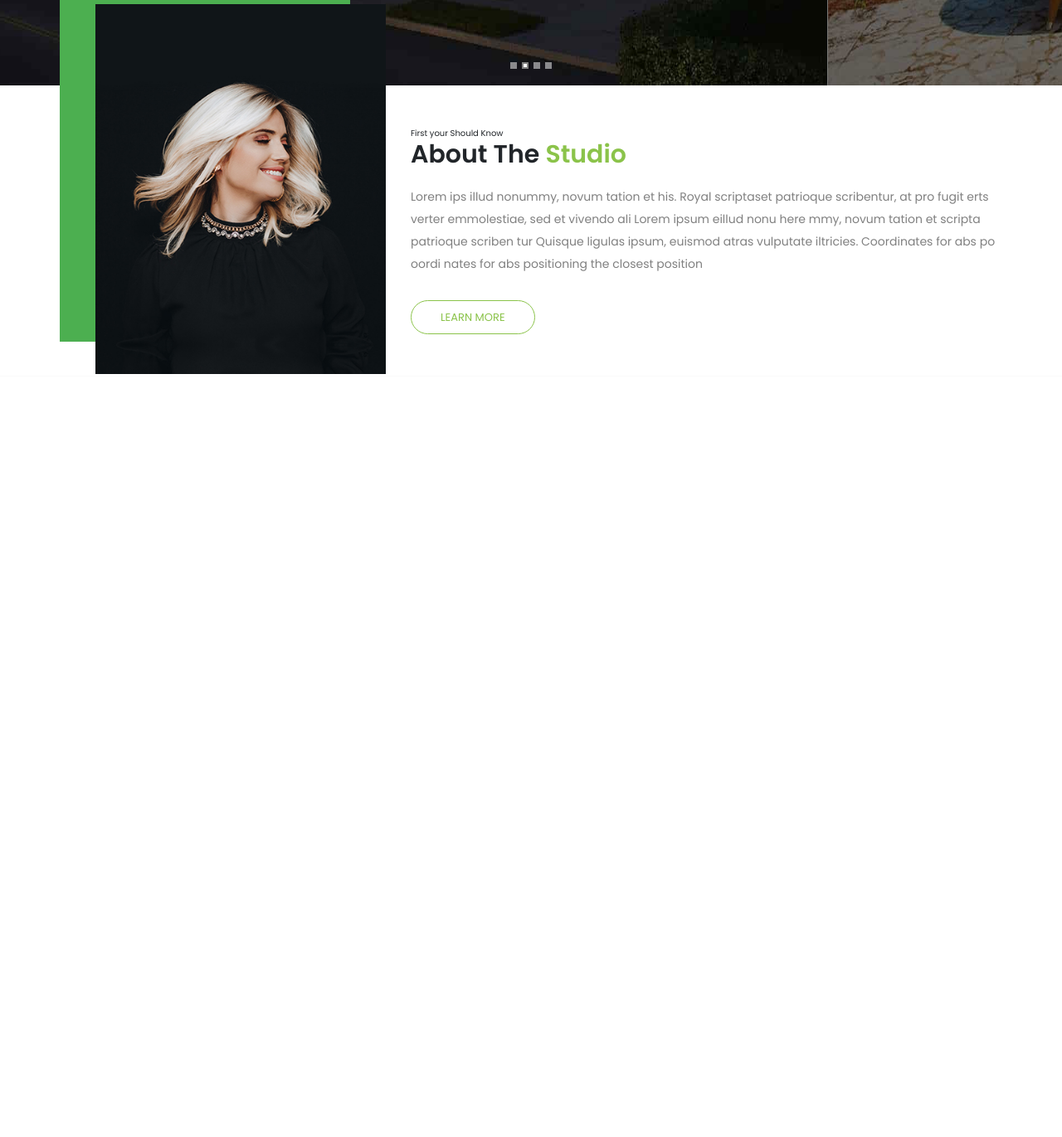
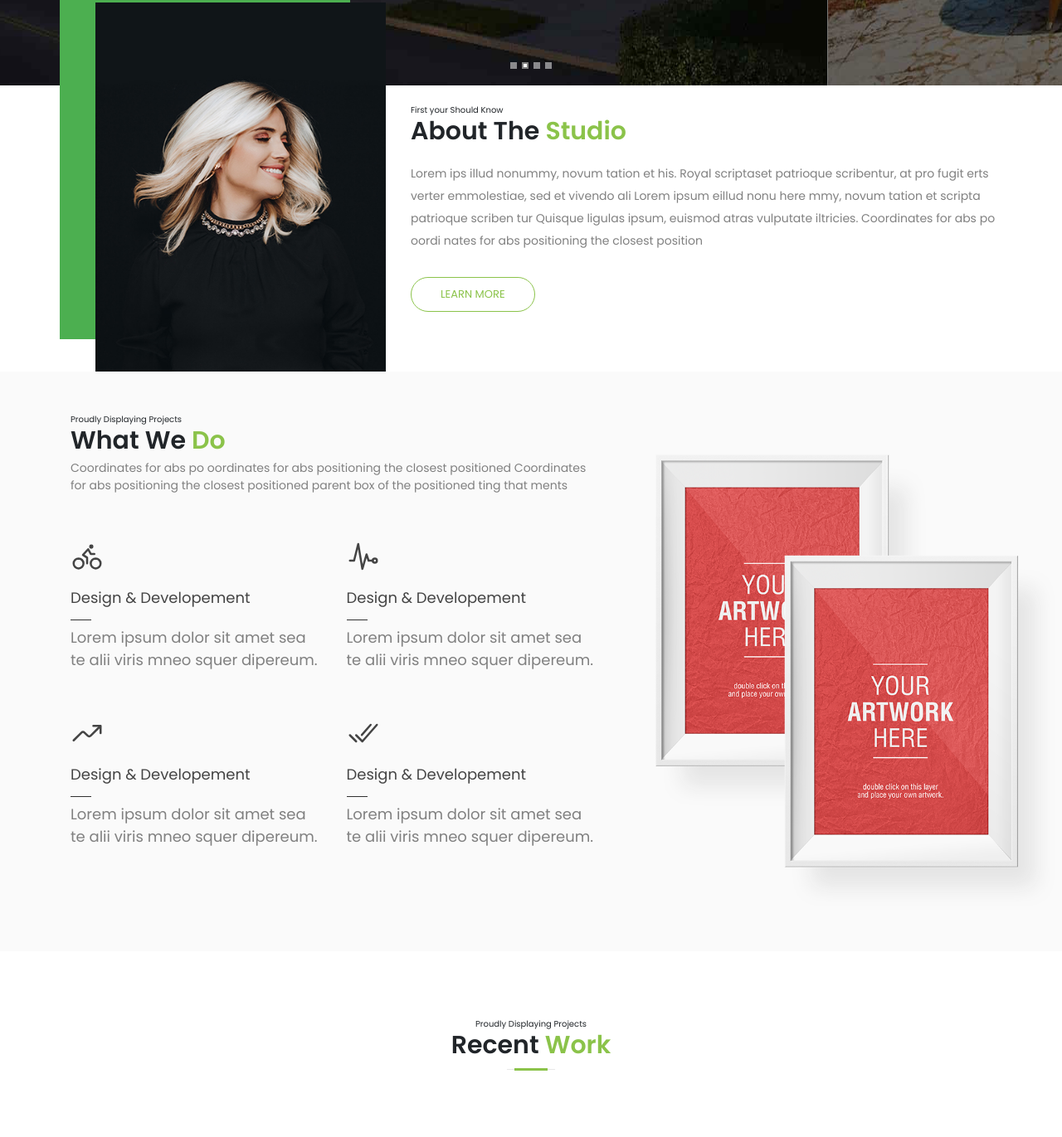
Before and after one commit to naabila/PSD-to-HTML-using-Bootstrap-4, a plain HTML site: page index.html in a window 1280 px wide. Shown: the part 841-2212 px from the top of the page at 83% size. Before the commit the page ends 1295 px from the top, so only its background shows below. Drawn offline with nearby package versions, Linux system fonts and the light colour scheme.

Commit message:
Our work section added

```diff
--- a/css/style.css
+++ b/css/style.css
@@ -245,10 +245,51 @@ ul.navbar-nav li a{
 
   }
   .abt-text{
-    margin-top: 15rem;
+    margin-top: 10rem;
     margin-bottom: 5rem;
   }
 
   .our-work{
     background-color: #fafafa;
+    padding-top: 5rem;
+    padding-bottom: 5rem;
+
+
   }
+  .do-content{
+    padding: 4.5rem 0 0 0;
+  }
+
+
+  .do-icon{
+    font-size: 4rem;
+    color: var(--h2-color);
+  }
+  .do-content p{
+    font-size: 1.8rem;
+    margin-top: .7rem;
+  }
+  .do-content h3{
+    font-size: 1.8rem;
+    font-weight: medium;
+    margin: 1.5rem 0 1.5rem 0;
+    color: var(--h2-color);
+
+}
+.do-style{
+    height: 1px;
+    width: 2.5rem;
+    background: #000000cd;
+}
+.do-image img{
+    max-width: 118%;
+    padding-left: 4rem;
+    padding-top: 5rem;
+
+
+}
+
+/* ===================================================================================================================== Recent Work================================ */
+.recent-work{
+    padding: 8rem 10rem;
+}
--- a/index.html
+++ b/index.html
@@ -105,7 +105,6 @@
                 <button class="btn our-btn-2">Contact Us</button>
               </div>
             </div>
-
           </div>
           <div class="carousel-item">
             <img class="" src="./images/1.jpg" alt="First slide">
@@ -118,7 +117,6 @@
                 <button class="btn our-btn-2">Contact Us</button>
               </div>
             </div>
-
           </div>
           <div class="carousel-item">
             <img class="" src="./images/2.jpg" alt="First slide">
@@ -131,7 +129,6 @@
                 <button class="btn our-btn-2">Contact Us</button>
               </div>
             </div>
-
           </div>
           <div class="carousel-item">
             <img class="" src="./images/1.jpg" alt="First slide">
@@ -144,9 +141,7 @@
                 <button class="btn our-btn-2">Contact Us</button>
               </div>
             </div>
-
           </div>
-
           <a class="carousel-control-prev" href="#carouselExampleIndicators" role="button" data-slide="prev">
             <span class="carousel-control-prev-icon" aria-hidden="true"></span>
             <span class="sr-only">Previous</span>
@@ -164,48 +159,98 @@
         <div class="row about d-flex align-items-center">
           <div class="col-lg-4">
             <img src="./images/abt-img.jpg" alt="">
-
           </div>
           <div class="col-lg-8">
             <div class="abt-text">
               <!-- Section Title -->
               <div class="sec-title text-left">
                 <div class="sub-title">First your Should Know</div>
-    <h2>About The <span>Studio</span></h2>
-
-
-  </div>  <!-- Sectitle -->
-  <p class="abt-para">
-    Lorem ips illud nonummy, novum tation et his. Royal scriptaset patrioque scribentur, at pro fugit erts verter emmolestiae, sed et vivendo ali Lorem ipsum eillud nonu here mmy, novum tation et scripta patrioque scriben tur Quisque ligulas ipsum, euismod atras vulputate iltricies. Coordinates for abs po oordi nates for abs positioning the closest position
-  </p>
-  <button class="btn abt-btn">
-    Learn More
-  </button>
-
+                <h2>About The <span>Studio</span>
+                </h2>
               </div>
-
-
+              <!-- Sectitle -->
+              <p class="abt-para"> Lorem ips illud nonummy, novum tation et his. Royal scriptaset patrioque scribentur, at pro fugit erts verter emmolestiae, sed et vivendo ali Lorem ipsum eillud nonu here mmy, novum tation et scripta patrioque scriben tur Quisque ligulas ipsum, euismod atras vulputate iltricies. Coordinates for abs po oordi nates for abs positioning the closest position </p>
+              <button class="btn abt-btn"> Learn More </button>
+            </div>
           </div>
         </div>
       </div>
     </section>
-
     <!-- About Me End -->
     <!-- OUR WORK START -->
    <section class="our-work">
+    <div class="work-wrapper">
       <div class="container">
         <div class="row">
-          <div class="col-md-7">
+          <div class="col-md-7 do-left">
+             <!-- Section Title -->
+             <div class="sec-title text-left">
+              <div class="sub-title">Proudly Displaying Projects</div>
+              <h2>What We <span>Do</span>
+              </h2>
+              <p class="sec-title-para">Coordinates for abs po oordinates for abs positioning the closest positioned Coordinates for abs positioning the closest positioned parent box of the positioned ting that ments</p>
+            </div>
+            <!-- Sectitle -->
+            <div class="row">
+              <div class="col-md-6">
+                <div class="do-content text-left">
+                  <ion-icon name="bicycle-outline" class="do-icon"></ion-icon>
+                  <h3>Design & Developement</h3>
+                  <div class="do-style"></div>
+                  <p>Lorem ipsum dolor sit amet sea te alii viris mneo squer dipereum.</p>
+                </div>
+                <div class="do-content text-left">
+                  <ion-icon name="trending-up-outline" class="do-icon"></ion-icon>
+                  <h3>Design & Developement</h3>
+                  <div class="do-style"></div>
+                  <p>Lorem ipsum dolor sit amet sea te alii viris mneo squer dipereum.</p>
+                </div>
+              </div>
+              <div class="col-md-6">
+                <div class="do-content text-left">
+                  <ion-icon name="pulse-outline" class="do-icon"></ion-icon>
+                  <h3>Design & Developement</h3>
+                  <div class="do-style"></div>
+                  <p>Lorem ipsum dolor sit amet sea te alii viris mneo squer dipereum.</p>
+                </div>
+                <div class="do-content text-left">
+                  <ion-icon name="checkmark-done-outline" class="do-icon"></ion-icon>
+                  <h3>Design & Developement</h3>
+                  <div class="do-style"></div>
+                  <p>Lorem ipsum dolor sit amet sea te alii viris mneo squer dipereum.</p>
+                </div>
+              </div>
+            </div>
 
           </div>
           <div class="col-md-5">
+            <div class="do-image">
+              <img src="./images/do.png" alt="do-image">
+            </div>
 
+          </div>
         </div>
       </div>
     </div>
    </section>
     <!--  OUR WORK END -->
     <!-- Recent Work Do Start -->
+    <section class="recent-work">
+      <div class="container">
+        <div class="row d-flex justify-content-center">
+          <div class="col-md-12">
+             <!-- Section Title -->
+<div class="sec-title">
+  <div class="sub-title">Proudly Displaying Projects</div>
+  <h2>Recent <span>Work</span></h2>
+  <div class="bottom-style"></div>
+
+</div>  <!-- Sectitle -->
+          </div>
+        </div>
+
+      </div>
+    </section>
     <!-- Recent Work Do End -->
     <!-- Tab Start -->
     <!-- Tab End -->
```
Also changed, not shown: note.txt. Lines whose indentation alone changed are shown as unchanged.
